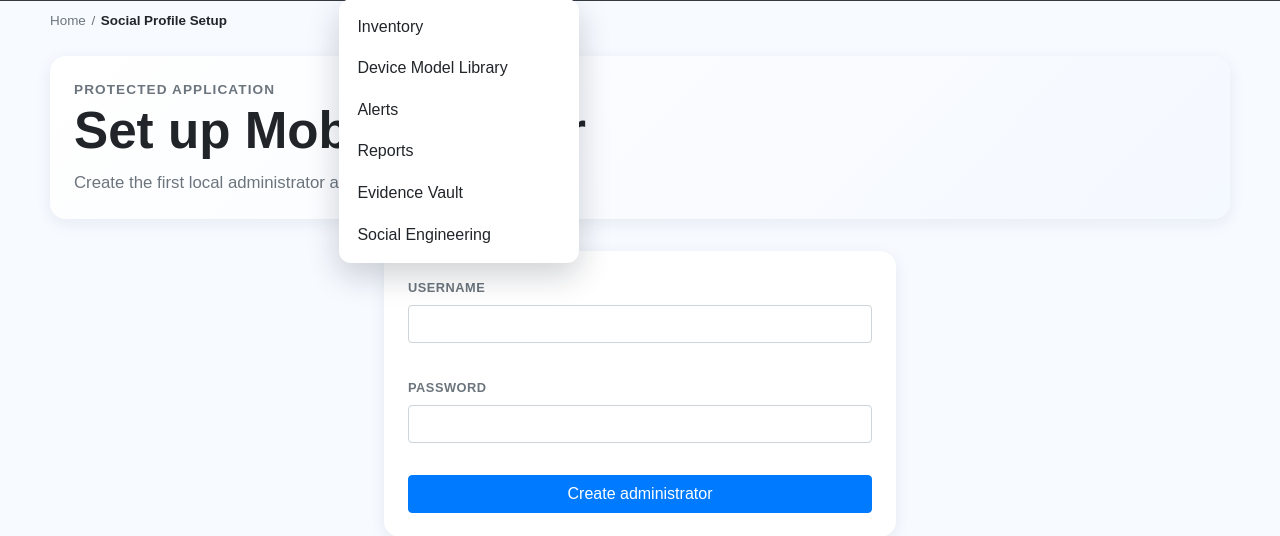
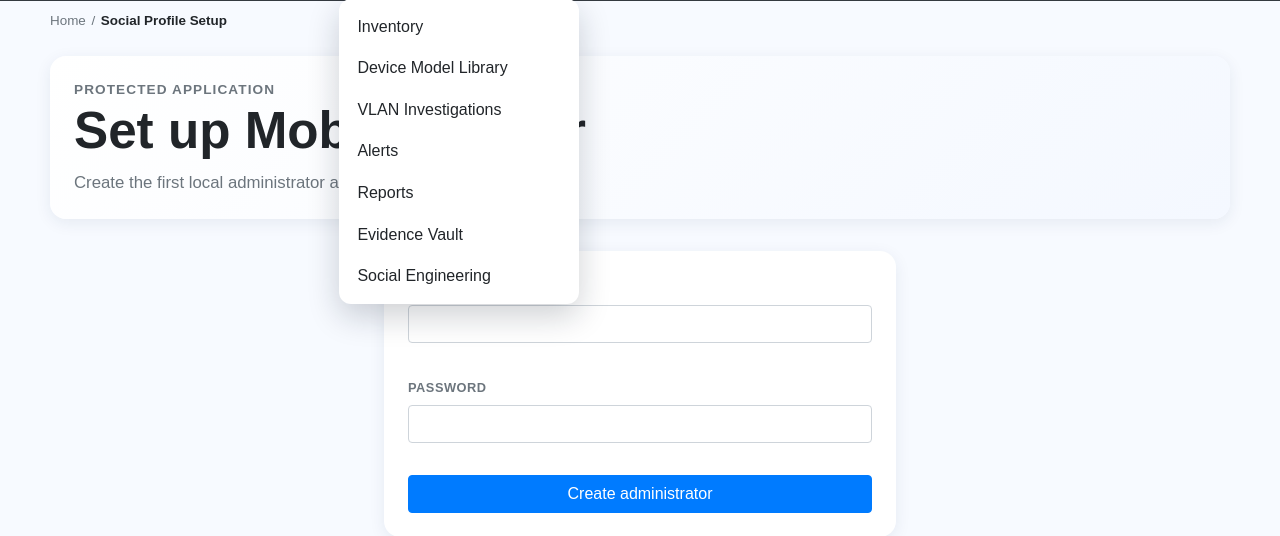
Before and after one commit to sudo-rpaisley/mobile_router, a Flask app: page /setup?next=/clients/1 in a window 1280 px wide, after a click on "Records". Shown: the part 55-591 px from the top of the page. Run offline with Flask 3, Linux system fonts and the light colour scheme; parts of the project's set-up code (start-up, migrations or seed data) failed here and were passed over; some libraries are stand-ins or nearby versions.

Commit message:
Add VLAN investigations to records navigation

```diff
--- a/templates/_primary-nav-links.html
+++ b/templates/_primary-nav-links.html
@@ -67,7 +67,7 @@
 <div class="nav-item dropdown nav-compact-group">
   <button type="button"
           id="records-menu"
-          class="nav-link dropdown-toggle {% if title in ['Device Inventory', 'Device Model Library', 'Alerts', 'Reports', 'Evidence Vault', 'Social Engineering'] or title[:7] == 'Client ' or title[:6] == 'Model ' %}active{% endif %}"
+          class="nav-link dropdown-toggle {% if title in ['Device Inventory', 'Device Model Library', 'VLAN Investigations', 'Alerts', 'Reports', 'Evidence Vault', 'Social Engineering'] or title[:7] == 'Client ' or title[:6] == 'Model ' or request.path.startswith('/vlans') %}active{% endif %}"
           data-navigation-toggle="dropdown"
           aria-haspopup="true"
           aria-expanded="false">
@@ -76,6 +76,7 @@
   <div class="dropdown-menu navigation-menu" aria-labelledby="records-menu">
     <a href="/inventory" class="dropdown-item {% if title == 'Device Inventory' or title[:7] == 'Client ' %}active{% endif %}" {% if title == 'Device Inventory' or title[:7] == 'Client ' %}aria-current="page"{% endif %}>Inventory</a>
     <a href="/models" class="dropdown-item {% if title == 'Device Model Library' or title[:6] == 'Model ' %}active{% endif %}" {% if title == 'Device Model Library' or title[:6] == 'Model ' %}aria-current="page"{% endif %}>Device Model Library</a>
+    <a href="/vlans" class="dropdown-item {% if title == 'VLAN Investigations' or request.path.startswith('/vlans') %}active{% endif %}" {% if title == 'VLAN Investigations' or request.path.startswith('/vlans') %}aria-current="page"{% endif %}>VLAN Investigations</a>
     <a href="/alerts" class="dropdown-item {% if title == 'Alerts' %}active{% endif %}" {% if title == 'Alerts' %}aria-current="page"{% endif %}>Alerts</a>
     <a href="/reports" class="dropdown-item {% if title == 'Reports' %}active{% endif %}" {% if title == 'Reports' %}aria-current="page"{% endif %}>Reports</a>
     <a href="/evidence" class="dropdown-item {% if title == 'Evidence Vault' %}active{% endif %}" {% if title == 'Evidence Vault' %}aria-current="page"{% endif %}>Evidence Vault</a>
```
